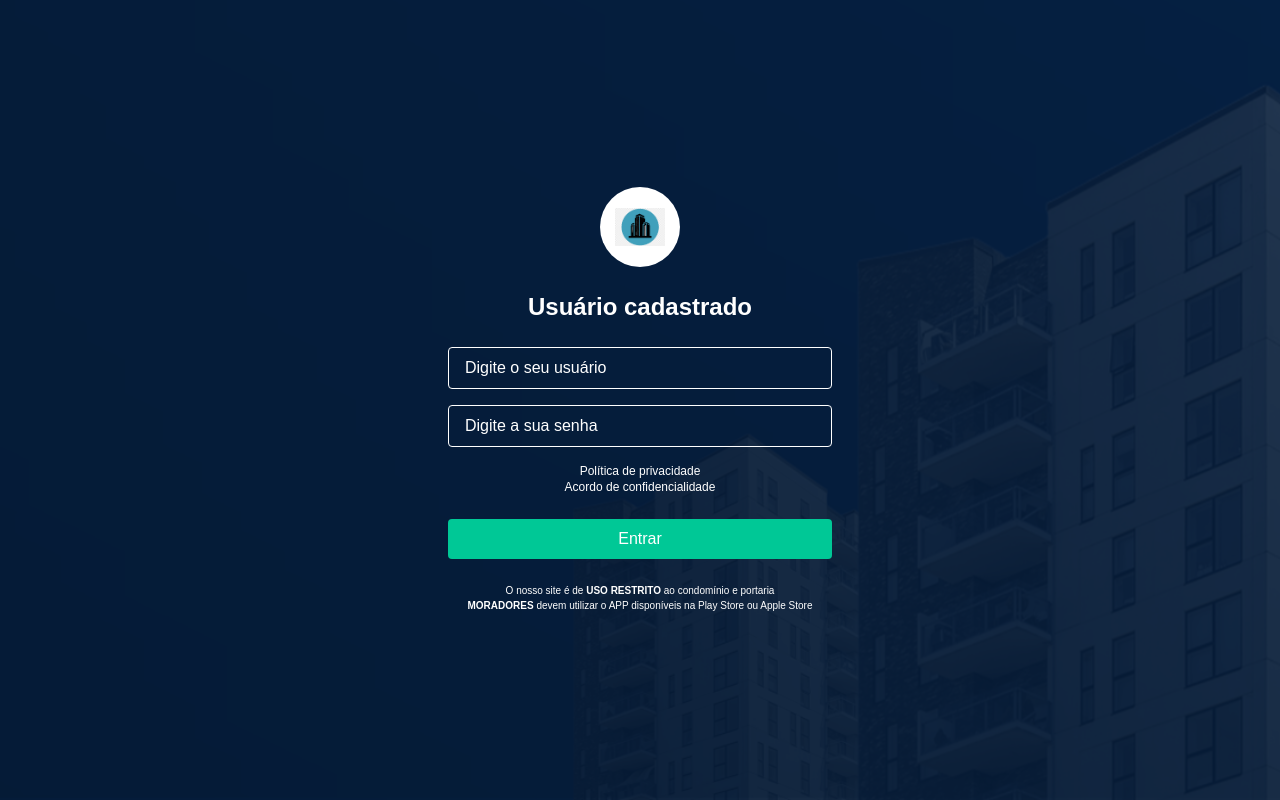
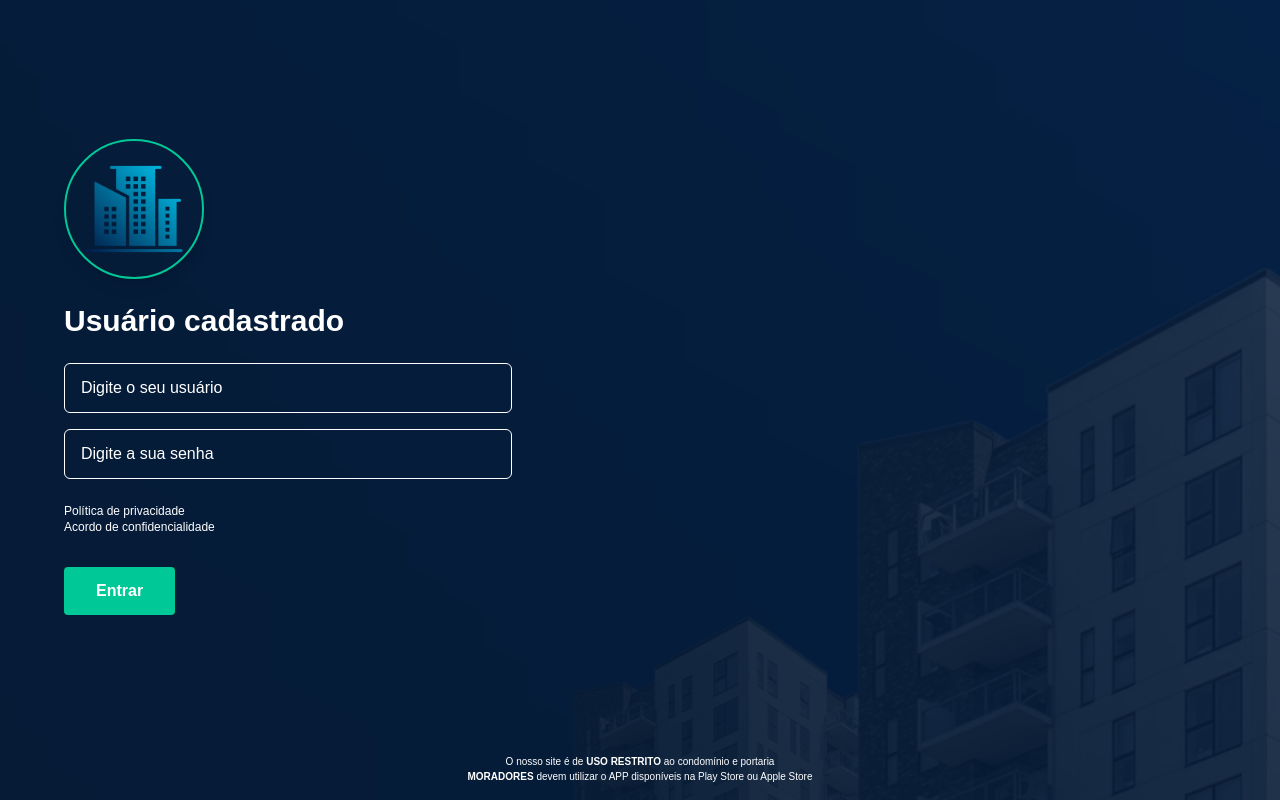
Before and after one commit to AndrezaCarrilho/admin-condominio, a Next.js app in the folder condominio/: page /Login in a window 1280 px wide. Built offline with nearby package versions, Linux system fonts and the light colour scheme.

Commit message:
Tela de loogin pronta

```diff
--- a/condominio/src/app/Login/page.tsx
+++ b/condominio/src/app/Login/page.tsx
@@ -1,62 +1,70 @@
-"use client"; // apenas se estiver usando app router
-
+"use client";
 import Image from "next/image";
 
 export default function LoginPage() {
   return (
-    <div className="relative w-full h-screen bg-[#071E3D] flex items-center justify-center text-white overflow-hidden">
-      {/* Fundo do prédio */}
+    <div className="relative w-full h-screen text-white overflow-hidden">
+
+      {/* Imagem de fundo cobrindo toda a tela */}
       <Image
         src="/imagempredio.png"
         alt="Imagem de fundo"
         fill
-        className="object-cover object-bottom opacity-80"
+        className="object-cover object-center z-0"
         priority
       />
+      {/* Sobreposição escura */}
+      <div className="absolute inset-0 bg-[#071E3D]/80 z-10" />
 
-      {/* Camada escura por cima do fundo */}
-      <div className="absolute inset-0 bg-[#071E3D]/80 z-0" />
+      {/* Conteúdo sobre a imagem */}
+      <div className="relative z-20 flex flex-col justify-between h-full px-8 md:px-16">
 
-      {/* Container central */}
-      <div className="relative z-10 w-full max-w-md p-8">
+        {/* Login à esquerda, centralizado verticalmente */}
+        <div className="flex-grow flex items-center">
+          <div className="max-w-md">
             {/* Logo */}
-        <div className="flex justify-center mb-6">
-          <div className="bg-white rounded-full p-3 w-20 h-20 flex items-center justify-center">
-            <Image src="/logo.png" alt="Logo" width={50} height={50} />
+            <div className="mb-6">
+              <div className="rounded-full w-35 h-35 flex items-center justify-center shadow-lg border-2 border-[#00C896]">
+                <Image src="/logo.png" alt="Logo" width={100} height={100} />
               </div>
             </div>
 
-        <h2 className="text-2xl font-bold text-center mb-6">Usuário cadastrado</h2>
+            {/* Título */}
+            <h2 className="text-3xl font-bold mb-6">Usuário cadastrado</h2>
 
+            {/* Formulário */}
             <form className="space-y-4">
               <input
                 type="text"
                 placeholder="Digite o seu usuário"
-            className="w-full px-4 py-2 bg-transparent border border-white rounded text-white placeholder-white focus:outline-none"
+                className="w-full px-4 py-3 bg-transparent border-1 border-white rounded-md text-white placeholder-white focus:outline-none"
               />
               <input
                 type="password"
                 placeholder="Digite a sua senha"
-            className="w-full px-4 py-2 bg-transparent border border-white rounded text-white placeholder-white focus:outline-none"
+                className="w-full px-4 py-3 bg-transparent border-1 border-white rounded-md text-white placeholder-white focus:outline-none"
               />
 
-          <div className="text-xs text-white text-center">
+              <div className="text-xs text-white mt-2">
                 <p>Política de privacidade</p>
                 <p>Acordo de confidencialidade</p>
               </div>
 
                               <button
 type="submit"
-            className="w-full bg-[#00C896] hover:bg-[#00b087] text-white py-2 rounded mt-2"
-          >
+                className="bg-[#00C896] hover:bg-[#00b087] text-white py-3 font-bold py-2 px-8 rounded mt-4">
+
                 Entrar
               </button>
             </form>
+          </div>
+        </div>
 
-        <p className="mt-6 text-[10px] text-center text-white">
-          O nosso site é de <strong>USO RESTRITO</strong> ao condomínio e portaria <br />
+        {/* Rodapé fixo e centralizado */}
+        <div className="text-[10px] text-center text-white pb-4">
+          O nosso site é de <strong>USO RESTRITO</strong> ao condomínio e portaria<br />
           <strong>MORADORES</strong> devem utilizar o APP disponíveis na Play Store ou Apple Store
-        </p>
+        </div>
       </div>
     </div>
   );
--- a/condominio/src/app/page.tsx
+++ b/condominio/src/app/page.tsx
@@ -1,103 +1,5 @@
-import Image from "next/image";
+import { redirect } from 'next/navigation'
 
 export default function Home() {
-  return (
-    <div className="grid grid-rows-[20px_1fr_20px] items-center justify-items-center min-h-screen p-8 pb-20 gap-16 sm:p-20 font-[family-name:var(--font-geist-sans)]">
-      <main className="flex flex-col gap-[32px] row-start-2 items-center sm:items-start">
-        <Image
-          className="dark:invert"
-          src="/next.svg"
-          alt="Next.js logo"
-          width={180}
-          height={38}
-          priority
-        />
-        <ol className="list-inside list-decimal text-sm/6 text-center sm:text-left font-[family-name:var(--font-geist-mono)]">
-          <li className="mb-2 tracking-[-.01em]">
-            Get started by editing{" "}
-            <code className="bg-black/[.05] dark:bg-white/[.06] px-1 py-0.5 rounded font-[family-name:var(--font-geist-mono)] font-semibold">
-              src/app/page.tsx
-            </code>
-            .
-          </li>
-          <li className="tracking-[-.01em]">
-            Save and see your changes instantly.
-          </li>
-        </ol>
-
-        <div className="flex gap-4 items-center flex-col sm:flex-row">
-          <a
-            className="rounded-full border border-solid border-transparent transition-colors flex items-center justify-center bg-foreground text-background gap-2 hover:bg-[#383838] dark:hover:bg-[#ccc] font-medium text-sm sm:text-base h-10 sm:h-12 px-4 sm:px-5 sm:w-auto"
-            href="https://vercel.com/new?utm_source=create-next-app&utm_medium=appdir-template-tw&utm_campaign=create-next-app"
-            target="_blank"
-            rel="noopener noreferrer"
-          >
-            <Image
-              className="dark:invert"
-              src="/vercel.svg"
-              alt="Vercel logomark"
-              width={20}
-              height={20}
-            />
-            Deploy now
-          </a>
-          <a
-            className="rounded-full border border-solid border-black/[.08] dark:border-white/[.145] transition-colors flex items-center justify-center hover:bg-[#f2f2f2] dark:hover:bg-[#1a1a1a] hover:border-transparent font-medium text-sm sm:text-base h-10 sm:h-12 px-4 sm:px-5 w-full sm:w-auto md:w-[158px]"
-            href="https://nextjs.org/docs?utm_source=create-next-app&utm_medium=appdir-template-tw&utm_campaign=create-next-app"
-            target="_blank"
-            rel="noopener noreferrer"
-          >
-            Read our docs
-          </a>
-        </div>
-      </main>
-      <footer className="row-start-3 flex gap-[24px] flex-wrap items-center justify-center">
-        <a
-          className="flex items-center gap-2 hover:underline hover:underline-offset-4"
-          href="https://nextjs.org/learn?utm_source=create-next-app&utm_medium=appdir-template-tw&utm_campaign=create-next-app"
-          target="_blank"
-          rel="noopener noreferrer"
-        >
-          <Image
-            aria-hidden
-            src="/file.svg"
-            alt="File icon"
-            width={16}
-            height={16}
-          />
-          Learn
-        </a>
-        <a
-          className="flex items-center gap-2 hover:underline hover:underline-offset-4"
-          href="https://vercel.com/templates?framework=next.js&utm_source=create-next-app&utm_medium=appdir-template-tw&utm_campaign=create-next-app"
-          target="_blank"
-          rel="noopener noreferrer"
-        >
-          <Image
-            aria-hidden
-            src="/window.svg"
-            alt="Window icon"
-            width={16}
-            height={16}
-          />
-          Examples
-        </a>
-        <a
-          className="flex items-center gap-2 hover:underline hover:underline-offset-4"
-          href="https://nextjs.org?utm_source=create-next-app&utm_medium=appdir-template-tw&utm_campaign=create-next-app"
-          target="_blank"
-          rel="noopener noreferrer"
-        >
-          <Image
-            aria-hidden
-            src="/globe.svg"
-            alt="Globe icon"
-            width={16}
-            height={16}
-          />
-          Go to nextjs.org →
-        </a>
-      </footer>
-    </div>
-  );
+  redirect('/Login')  // Redireciona para a tela de login
 }
```
Also changed, not shown: condominio/public/logo.png. Lines whose indentation alone changed are shown as unchanged.
